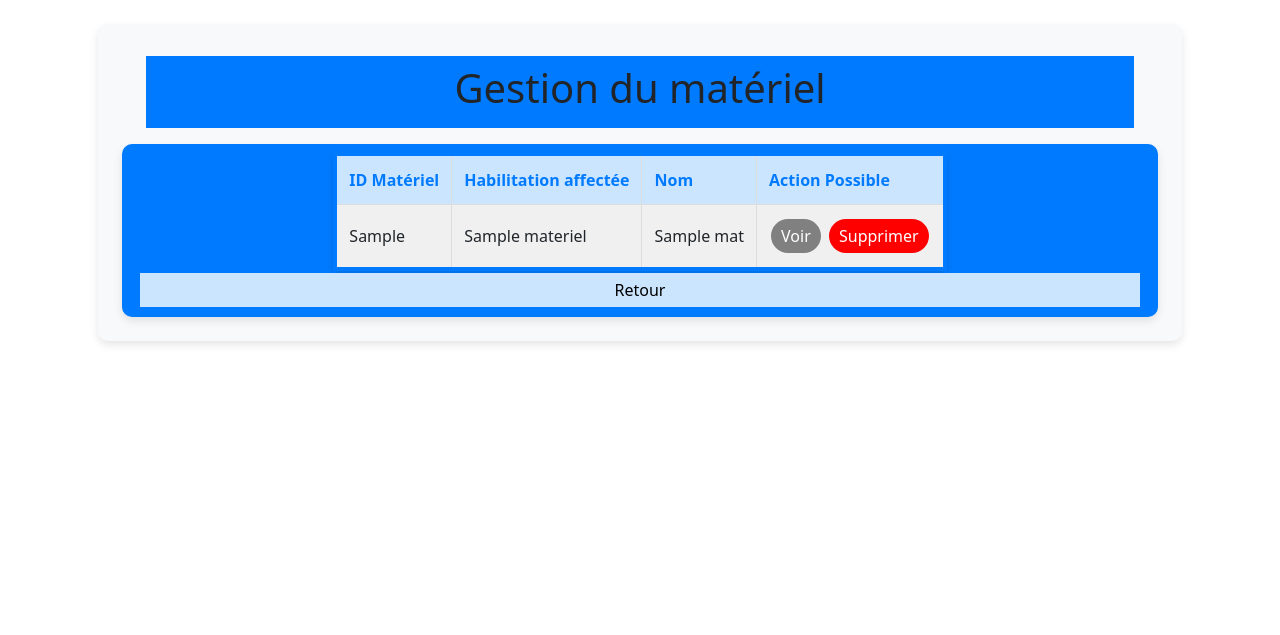
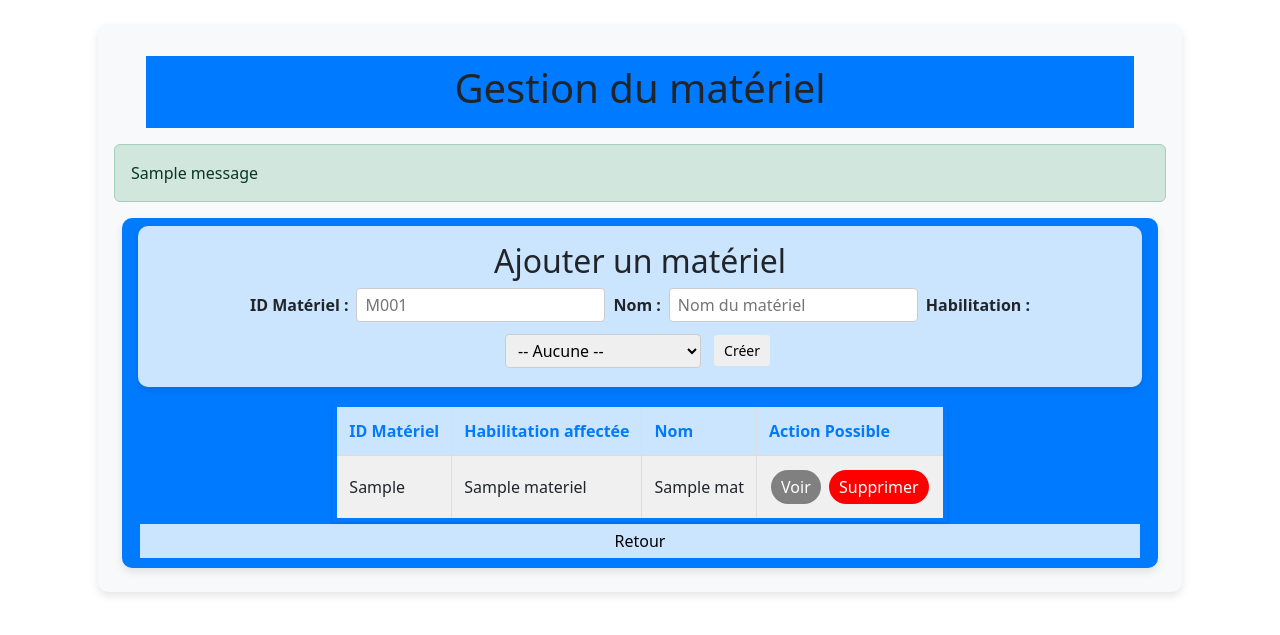
Before and after one commit to MagOrl/SAE-3.01A-GR_N, a Python web app: template monApp/templates/gerer_materiel_admin.html in a window 1280 px wide. Shown: the part 116-751 px from the top of the page. Run offline with Jinja, Linux system fonts and the light colour scheme; the template is opened without the code that fills it: most values are stand-ins (such as "Sample title", 1, 10 or a date in 2020); one stand-in notice (Sample message) is shown.

Commit message:
Ajout d'un personnel et d'un materiel + gestion d'erreur et affichage quand une action a bel est bien été effectuer

```diff
--- a/monApp/static/style.css
+++ b/monApp/static/style.css
@@ -219,6 +219,74 @@
   padding: 1rem;
   margin: 0.5rem 0;
   text-align: center;
+}
+
+.boite-ajout-personnel {
+  background-color: var(--light-primary);
+  border-radius: 10px;
+  box-shadow: var(--shadow);
+  padding: 1rem;
+  margin-bottom: 1rem;
+  text-align: center;
+}
+
+.boite-ajout-personnel h2 {
+  margin-top: 0;
+  margin-bottom: 0.5rem;
+}
+
+.boite-ajout-personnel .form-inline {
+  display: flex;
+  flex-wrap: wrap;
+  gap: 0.5rem;
+  justify-content: center;
+  align-items: center;
+  margin-top: 0.5rem;
+}
+
+.boite-ajout-personnel label {
+  font-weight: 600;
+}
+
+.boite-ajout-personnel input {
+  padding: 4px 8px;
+  border-radius: 4px;
+  border: 1px solid #ccc;
+  min-width: 120px;
+}
+
+.boite-ajout-materiel {
+  background-color: var(--light-primary);
+  border-radius: 10px;
+  box-shadow: var(--shadow);
+  padding: 1rem;
+  margin-bottom: 1rem;
+  text-align: center;
+}
+
+.boite-ajout-materiel h2 {
+  margin-top: 0;
+  margin-bottom: 0.5rem;
+}
+
+.boite-ajout-materiel .form-inline {
+  display: flex;
+  flex-wrap: wrap;
+  gap: 0.5rem;
+  justify-content: center;
+  align-items: center;
+}
+
+.boite-ajout-materiel label {
+  font-weight: 600;
+}
+
+.boite-ajout-materiel input,
+.boite-ajout-materiel select {
+  padding: 4px 8px;
+  border-radius: 4px;
+  border: 1px solid #ccc;
+  min-width: 120px;
 }
 
 .bloc-entier {
--- a/monApp/templates/gerer_materiel_admin.html
+++ b/monApp/templates/gerer_materiel_admin.html
@@ -3,7 +3,35 @@
   <div class="boite-bonjour-admin">
     <h1>Gestion du matériel</h1>
   </div>
+  {% with messages = get_flashed_messages(with_categories=true) %}
+  {% if messages %}
+  <div class="alert-container">
+    {% for category, message in messages %}
+    <div class="alert alert-{{ 'success' if category == 'success' else category }}" role="alert">
+      {{ message }}
+    </div>
+    {% endfor %}
+  </div>
+  {% endif %}
+  {% endwith %}
   <div class="boite-choix-menu">
+    <div class="boite-ajout-materiel">
+      <h2>Ajouter un matériel</h2>
+      <form method="POST" action="{{ url_for('admin_gerer_materiel') }}" class="form-inline">
+        <label for="id_mat"><strong>ID Matériel :</strong></label>
+        <input type="text" id="id_mat" name="id_mat" placeholder="M001" required>
+        <label for="nom_mat"><strong>Nom :</strong></label>
+        <input type="text" id="nom_mat" name="nom_mat" placeholder="Nom du matériel" required>
+        <label for="id_hab"><strong>Habilitation :</strong></label>
+        <select id="id_hab" name="id_hab">
+          <option value="">-- Aucune --</option>
+          {% for hab in habilitations %}
+          <option value="{{ hab.id_hab }}">{{ hab.id_hab }} - {{ hab.nom_hab }}</option>
+          {% endfor %}
+        </select>
+        <button type="submit" class="btn-add">Créer</button>
+      </form>
+    </div>
     <table class="tableau">
       <thead>
         <tr>
```
Also changed, not shown: monApp/templates/gerer_personnel_admin.html (+21 -0 lines), monApp/templates/view_personel_admin.html (+28 -2 lines), monApp/views.py (+75 -7 lines).
